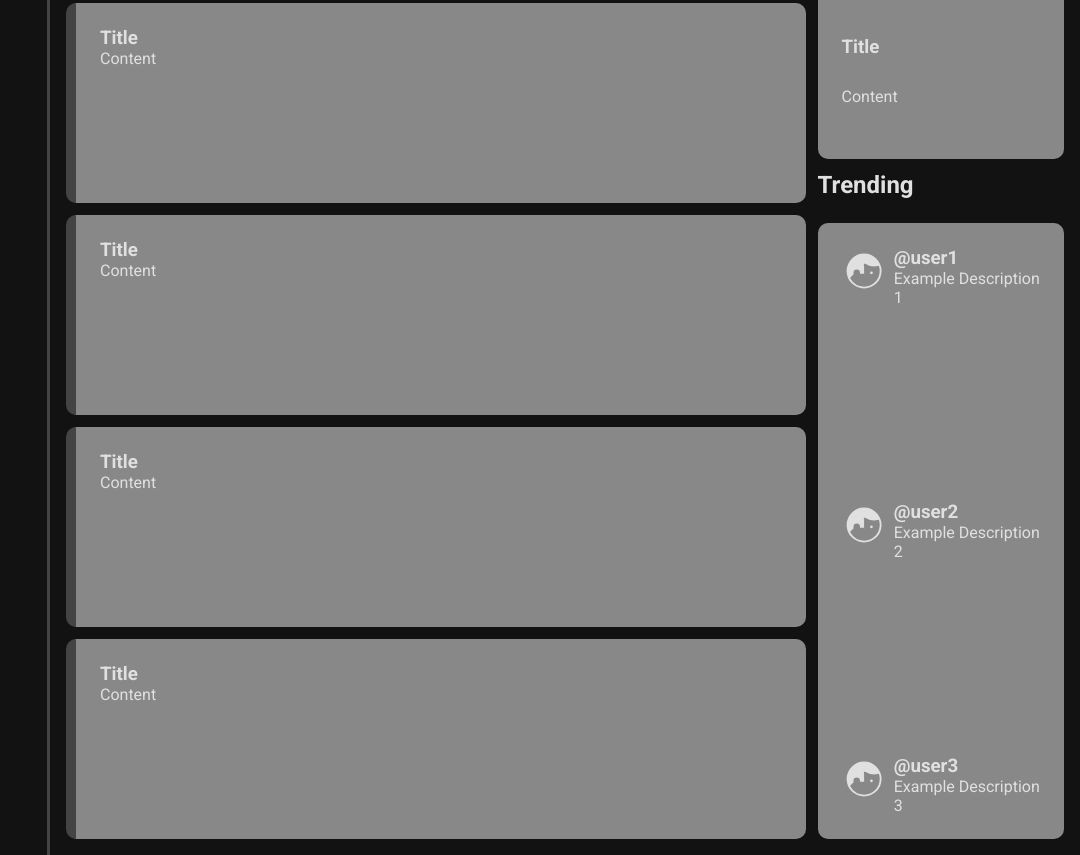
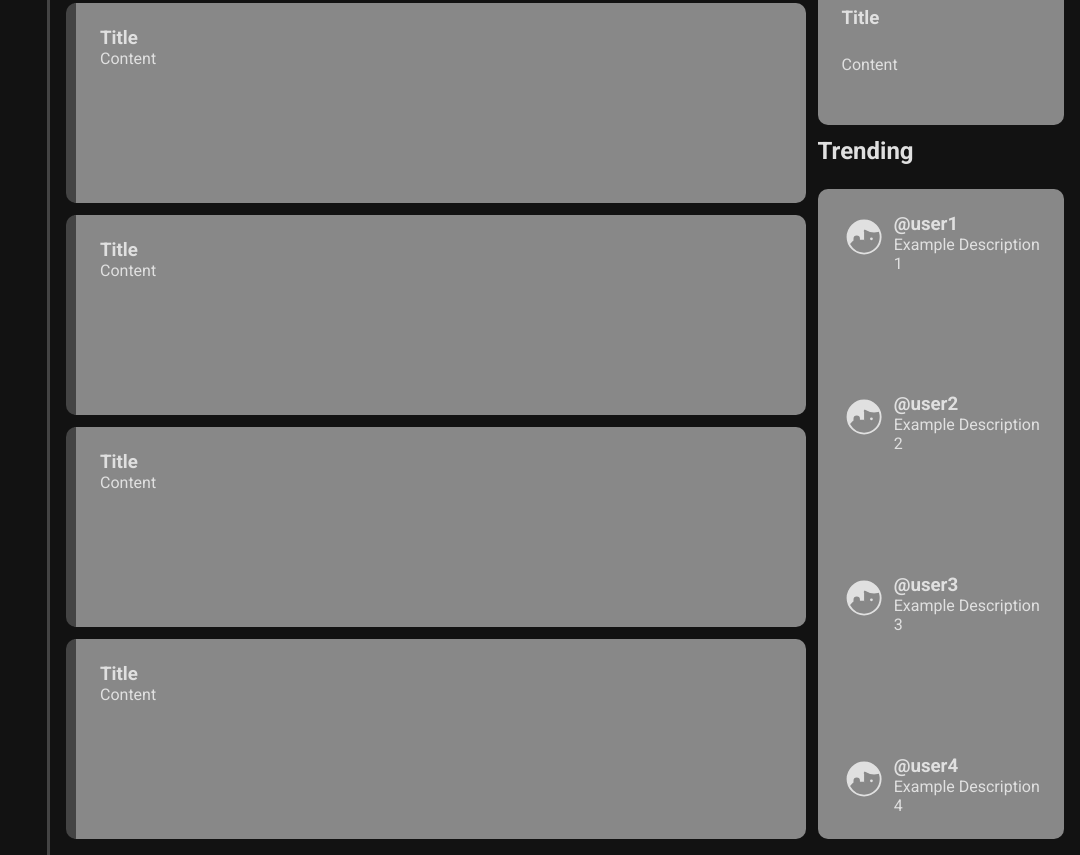
Before and after one commit to HoleInTheUniverse/admin-dashboard, a plain HTML site: page index.html in a window 1280 px wide. Shown: the part 604-1459 px from the top of the page, without its empty margins (200-1280 px from the left). Drawn offline with Linux system fonts and the light colour scheme.

Commit message:
Fix trending board

```diff
--- a/index.html
+++ b/index.html
@@ -160,6 +160,13 @@
                                 <span>Example Description 3</span>
                             </div>
                         </div>
+                        <div class="line">
+                            <svg class ="pfp" xmlns="http://www.w3.org/2000/svg" viewBox="0 0 24 24"><path d="M12,2A10,10 0 0,0 2,12A10,10 0 0,0 12,22A10,10 0 0,0 22,12A10,10 0 0,0 12,2M12,8.39C13.57,9.4 15.42,10 17.42,10C18.2,10 18.95,9.91 19.67,9.74C19.88,10.45 20,11.21 20,12C20,16.41 16.41,20 12,20C9,20 6.39,18.34 5,15.89L6.75,14V13A1.25,1.25 0 0,1 8,11.75A1.25,1.25 0 0,1 9.25,13V14H12M16,11.75A1.25,1.25 0 0,0 14.75,13A1.25,1.25 0 0,0 16,14.25A1.25,1.25 0 0,0 17.25,13A1.25,1.25 0 0,0 16,11.75Z" /></svg>
+                            <div>
+                                <h3>@user4</h3>
+                                <span>Example Description 4</span>
+                            </div>
+                        </div>
                     </div>
                 </div>
             </div>
```
